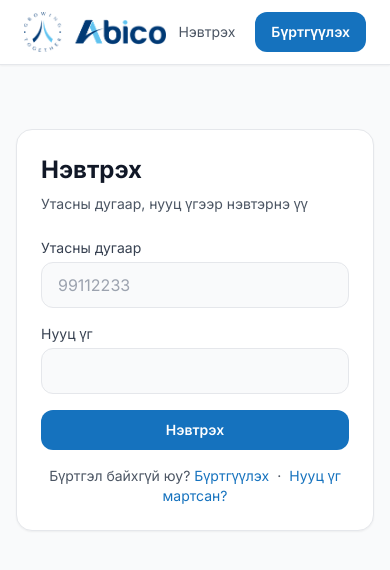
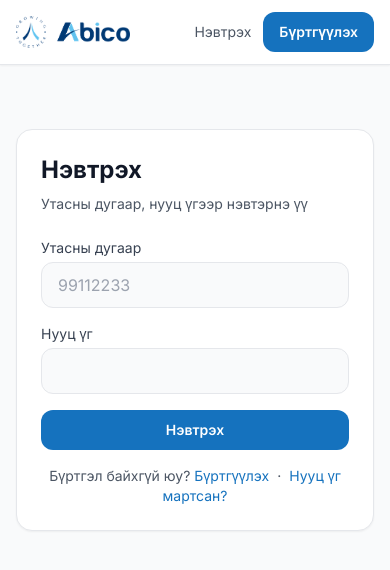
Before and after one commit to Abico-Foods-LLC/Abico-Membership, a Next.js app: page /login in a window 390 px wide. Shown: the top 570 px of the page. Built offline with nearby package versions, Linux system fonts and the light colour scheme; no server answers.

Commit message:
Navbar-ийг утсан дэлгэцэд тохируулав (лого/padding багасгаж, Ажилтан-Удирдлага icon+нуугдамал текст болгож 2 мөр болж хугарахаа болив)

```diff
--- a/src/app/globals.css
+++ b/src/app/globals.css
@@ -29,7 +29,7 @@ select option {
   }
 
   .nav-link {
-    @apply rounded-xl px-3 py-2 text-sm text-gray-600 transition hover:bg-gray-100 hover:text-gray-900;
+    @apply rounded-xl px-2 py-2 text-sm text-gray-600 transition hover:bg-gray-100 hover:text-gray-900 sm:px-3;
   }
 
   .stat-value {
--- a/src/components/LogoutButton.tsx
+++ b/src/components/LogoutButton.tsx
@@ -3,7 +3,7 @@
 import { useRouter } from "next/navigation";
 import { Button } from "@/components/Button";
 
-export function LogoutButton() {
+export function LogoutButton({ className }: { className?: string }) {
   const router = useRouter();
 
   async function logout() {
@@ -13,7 +13,7 @@ export function LogoutButton() {
   }
 
   return (
-    <Button variant="ghost" onClick={logout}>
+    <Button variant="ghost" onClick={logout} className={className}>
       Гарах
     </Button>
   );
--- a/src/components/Navbar.tsx
+++ b/src/components/Navbar.tsx
@@ -1,41 +1,47 @@
 import Link from "next/link";
 import Image from "next/image";
-import { Gift, UserCircle } from "lucide-react";
+import { Gift, Settings, UserCircle, Users } from "lucide-react";
 import { LogoutButton } from "@/components/LogoutButton";
 
 export function Navbar({ userName, role, loading }: { userName?: string; role?: string; loading?: boolean }) {
   return (
     <header className="border-b border-gray-200 bg-white shadow-sm">
-      <div className="mx-auto flex max-w-7xl items-center justify-between px-6 py-3">
-        <Link href="/" className="flex items-center">
-          <Image src="/abico-logo-dark.png" alt="Abico" width={157} height={44} priority />
+      <div className="mx-auto flex max-w-7xl items-center justify-between gap-2 px-4 py-3 sm:px-6">
+        <Link href="/" className="flex shrink-0 items-center">
+          <Image src="/abico-logo-dark.png" alt="Abico" width={157} height={44} priority className="h-8 w-auto sm:h-11" />
         </Link>
 
-        <nav className="flex items-center gap-2 text-sm">
+        <nav className="flex flex-nowrap items-center gap-1 overflow-x-auto text-sm sm:gap-2">
           {loading ? (
             <span className="h-5 w-24 animate-pulse rounded-lg bg-gray-200" />
           ) : userName ? (
             <>
-              <span className="hidden text-gray-600 sm:inline">{userName}</span>
+              <span className="hidden whitespace-nowrap text-gray-600 sm:inline">{userName}</span>
               {role === "EMPLOYEE" || role === "STORE_ADMIN" ? (
-                <Link href="/employee" className="nav-link">Ажилтан</Link>
+                <Link href="/employee" className="nav-link whitespace-nowrap" title="Ажилтан">
+                  <Users className="inline h-4 w-4 sm:mr-1" />
+                  <span className="hidden sm:inline">Ажилтан</span>
+                </Link>
               ) : null}
               {(role === "STORE_ADMIN" || role === "PLATFORM_ADMIN") && (
-                <Link href="/admin" className="nav-link">Удирдлага</Link>
+                <Link href="/admin" className="nav-link whitespace-nowrap" title="Удирдлага">
+                  <Settings className="inline h-4 w-4 sm:mr-1" />
+                  <span className="hidden sm:inline">Удирдлага</span>
+                </Link>
               )}
-              <Link href="/dashboard" className="nav-link">
-                <Gift className="mr-1 inline h-4 w-4" />
-                Миний оноо
+              <Link href="/dashboard" className="nav-link whitespace-nowrap" title="Миний оноо">
+                <Gift className="inline h-4 w-4 sm:mr-1" />
+                <span className="hidden sm:inline">Миний оноо</span>
               </Link>
-              <Link href="/profile" className="nav-link" title="Профайл">
+              <Link href="/profile" className="nav-link shrink-0" title="Профайл">
                 <UserCircle className="h-5 w-5" />
               </Link>
-              <LogoutButton />
+              <LogoutButton className="!px-2 !py-2 sm:!px-4 sm:!py-2.5" />
             </>
           ) : (
             <>
-              <Link href="/login" className="nav-link">Нэвтрэх</Link>
-              <Link href="/register" className="btn-primary">Бүртгүүлэх</Link>
+              <Link href="/login" className="nav-link whitespace-nowrap">Нэвтрэх</Link>
+              <Link href="/register" className="btn-primary whitespace-nowrap">Бүртгүүлэх</Link>
             </>
           )}
         </nav>
```
